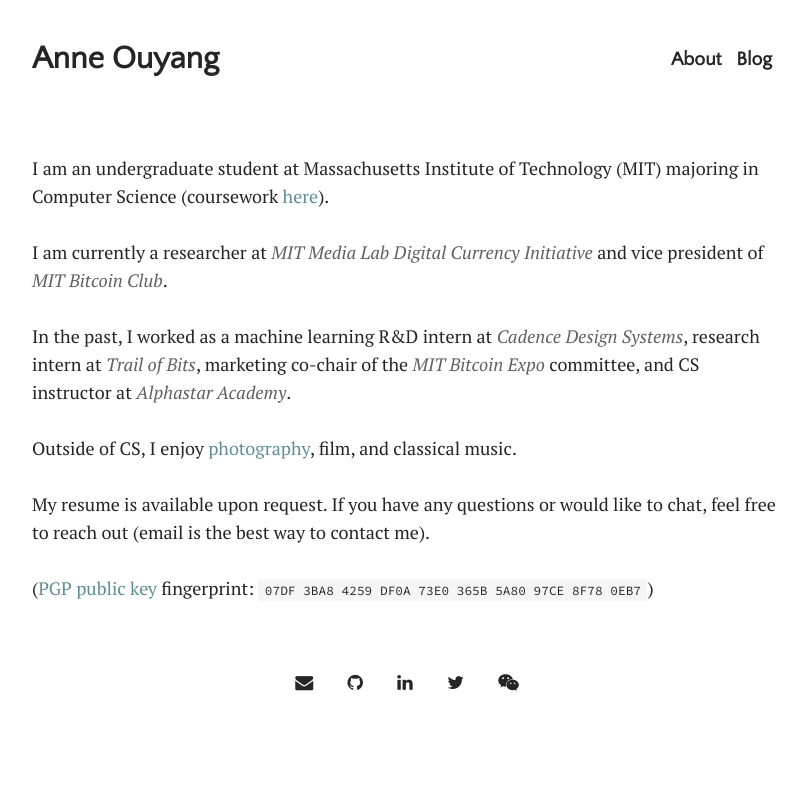
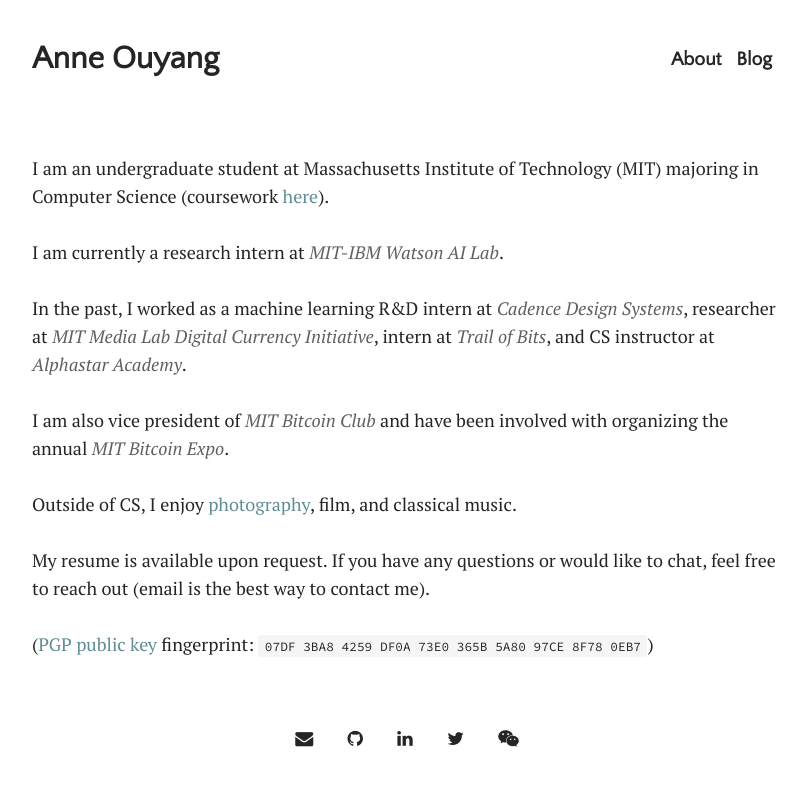
Before and after one commit to anneouyang/anneouyang.github.io, a Jekyll site: the page built from index.html, in a window 1280 px wide. Shown: the top 786 px of the page, without its empty margins (233-1040 px from the left). Built offline with Jekyll 4.4.1, drawn with Linux system fonts in a browser that asks for light colours; some web fonts are replaced; the list of posts is cut into pages by our own code.

Commit message:
update homepage

```diff
--- a/_layouts/home.html
+++ b/_layouts/home.html
@@ -7,9 +7,11 @@ title: Home
 
 I am an undergraduate student at Massachusetts Institute of Technology (MIT) majoring in Computer Science (coursework <a href="{{ site.github.url }}/coursework">here</a>). <br><br>
 
-I am currently a researcher at <a href="https://dci.mit.edu/" class="orgs" target="_blank">MIT Media Lab Digital Currency Initiative</a> and vice president of <a href="https://bitcoin.mit.edu/" class="orgs" target="_blank">MIT Bitcoin Club</a>. <br><br>
+I am currently a research intern at <a href="https://mitibmwatsonailab.mit.edu/" target="_blank" class="orgs">MIT-IBM Watson AI Lab</a>. <br><br>
 
-In the past, I worked as a machine learning R&D intern at <a href="https://www.cadence.com/" target="_blank" class="orgs">Cadence Design Systems</a>, research intern at <a href="https://www.trailofbits.com/" target="_blank" class="orgs">Trail of Bits</a>, marketing co-chair of the <a href="https://mitbitcoinexpo.org/" target="_blank" class="orgs">MIT Bitcoin Expo</a> committee, and CS instructor at <a href="https://alphastar.academy" target="_blank" class="orgs">Alphastar Academy</a>. <br><br>
+In the past, I worked as a machine learning R&D intern at <a href="https://www.cadence.com/" target="_blank" class="orgs">Cadence Design Systems</a>, researcher at <a href="https://dci.mit.edu/" class="orgs" target="_blank">MIT Media Lab Digital Currency Initiative</a>, intern at <a href="https://www.trailofbits.com/" target="_blank" class="orgs">Trail of Bits</a>, and CS instructor at <a href="https://alphastar.academy" target="_blank" class="orgs">Alphastar Academy</a>. <br><br>
+
+I am also vice president of <a href="https://bitcoin.mit.edu/" class="orgs" target="_blank">MIT Bitcoin Club</a> and have been involved with organizing the annual <a href="https://mitbitcoinexpo.org/" target="_blank" class="orgs">MIT Bitcoin Expo</a>. <br><br>
 
 Outside of CS, I enjoy <a href="https://www.instagram.com/ouyanne/" target="_blank">photography</a>, film, and classical music. <br><br>
 
```
